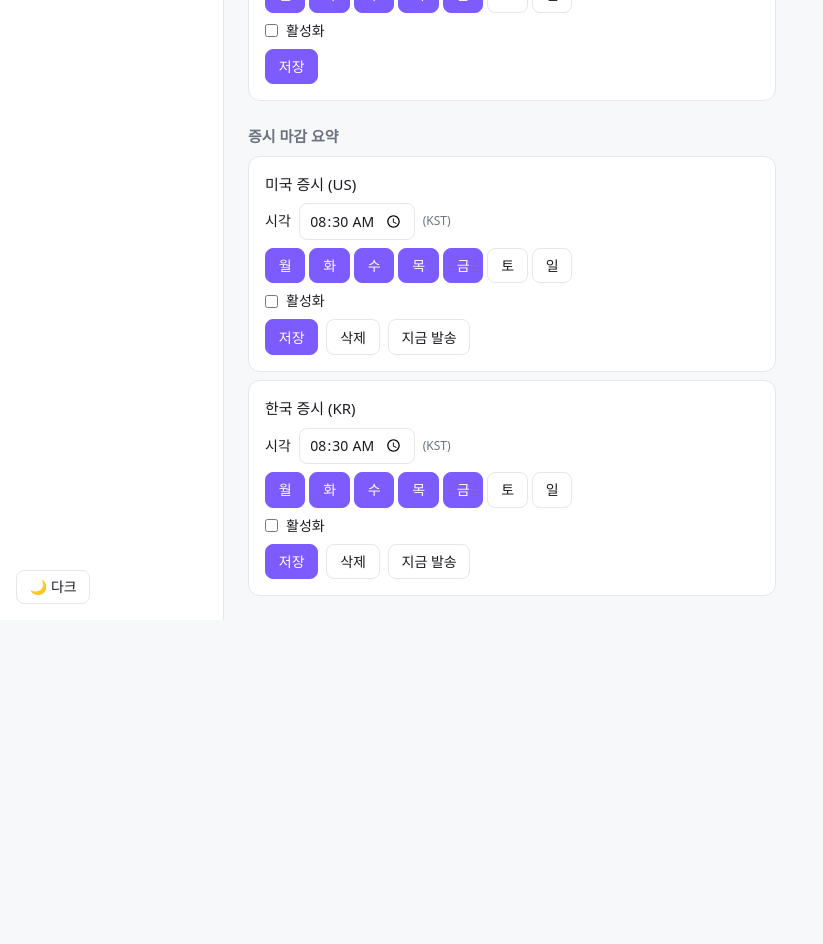
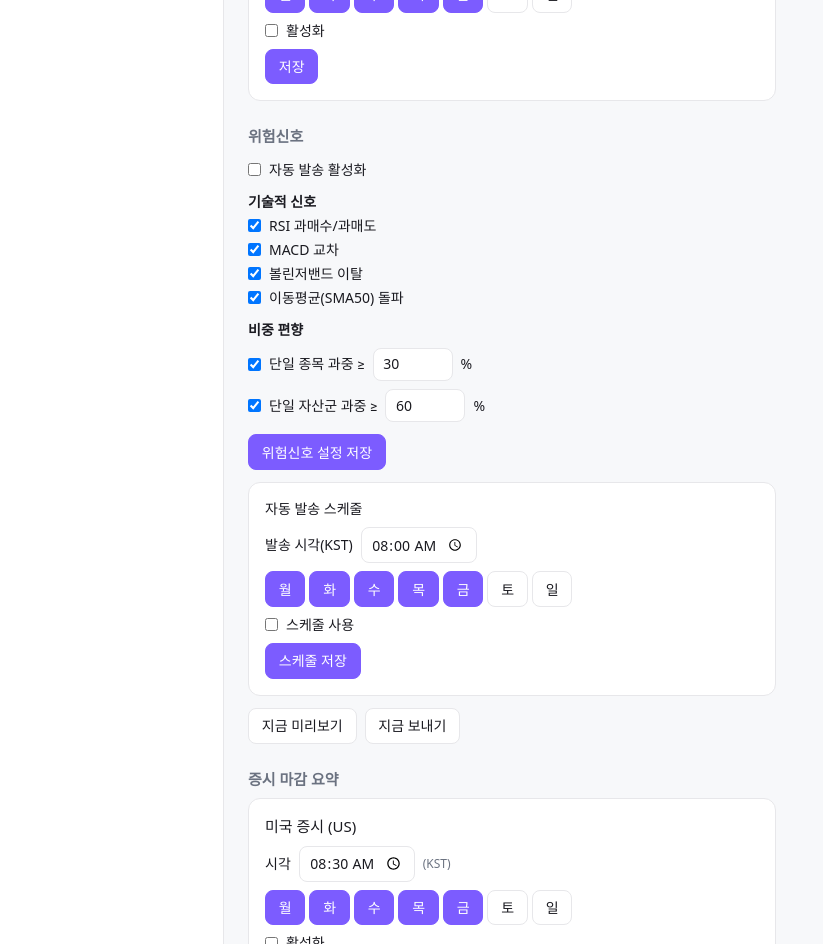
Before and after one commit to Daon2Daon/invest_portal, a React (Vite) app in the folder frontend/: page /settings in a window 1280 px wide. Shown: the part 1140-2084 px from the top of the page, without its empty margins (0-823 px from the left). Before the commit the page ends 1760 px from the top, so only its background shows below. Built offline with nearby package versions, Linux system fonts and the light colour scheme; no server answers.

Commit message:
feat(risk): 위험신호 설정 섹션(프론트)

```diff
--- a/frontend/src/api.ts
+++ b/frontend/src/api.ts
@@ -78,6 +78,19 @@ export const api = {
     j(`/api/market-summary/${m}/schedule`, { method: "DELETE" }),
   sendMarketSummary: (m: string) =>
     j<{ market: string; sent: boolean; indices: number; holdings: number; watchlist: number }>(`/api/market-summary/${m}/send`, { method: "POST" }),
+  getRiskSignal: () => j<{
+    enabled: boolean; sig_rsi: boolean; sig_macd: boolean; sig_bollinger: boolean; sig_ma: boolean;
+    sig_concentration_asset: boolean; sig_concentration_class: boolean;
+    threshold_asset_pct: number; threshold_class_pct: number;
+  }>("/api/risk-signal/settings"),
+  saveRiskSignal: (s: Record<string, boolean | number>) =>
+    j("/api/risk-signal/settings", { method: "PUT", body: JSON.stringify(s) }),
+  getRiskSchedule: () =>
+    j<{ send_time: string; days_of_week: number[]; enabled: boolean } | null>("/api/risk-signal/schedule"),
+  saveRiskSchedule: (s: { send_time: string; days_of_week: number[]; enabled: boolean }) =>
+    j("/api/risk-signal/schedule", { method: "PUT", body: JSON.stringify(s) }),
+  previewRiskSignal: () => j<{ text: string }>("/api/risk-signal/preview", { method: "POST" }),
+  sendRiskSignal: () => j<{ sent: boolean }>("/api/risk-signal/send", { method: "POST" }),
 };
 
 export type ReportRow = {
--- a/frontend/src/pages/Settings.tsx
+++ b/frontend/src/pages/Settings.tsx
@@ -90,6 +90,15 @@ export default function Settings() {
   const [schedEnabled, setSchedEnabled] = useState(false);
   const [schedMsg, setSchedMsg] = useState("");
 
+  // 위험신호
+  const [risk, setRisk] = useState({
+    enabled: false, sig_rsi: true, sig_macd: true, sig_bollinger: true, sig_ma: true,
+    sig_concentration_asset: true, sig_concentration_class: true,
+    threshold_asset_pct: 30, threshold_class_pct: 60,
+  });
+  const [riskSched, setRiskSched] = useState({ send_time: "08:00", days_of_week: [0, 1, 2, 3, 4] as number[], enabled: false });
+  const [riskPreview, setRiskPreview] = useState("");
+
   const load = async () => {
     const t = await api.getTelegram();
     setChatId(t.chat_id); setTokenSet(t.bot_token_set); setToken("");
@@ -104,6 +113,8 @@ export default function Settings() {
       const rs = await api.getReportSchedule();
       if (rs) { setSchedTime(rs.send_time); setSchedDays(rs.days_of_week); setSchedEnabled(rs.enabled); }
     } catch { /* not yet configured */ }
+    api.getRiskSignal().then((r) => setRisk(r as any)).catch(() => {});
+    api.getRiskSchedule().then((s) => { if (s) setRiskSched(s); }).catch(() => {});
   };
   useEffect(() => { load(); }, []);
 
@@ -131,6 +142,14 @@ export default function Settings() {
 
   const toggleSchedDay = (d: number) =>
     setSchedDays((p) => p.includes(d) ? p.filter((x) => x !== d) : [...p, d].sort());
+
+  const saveRisk = async () => { await api.saveRiskSignal(risk as any); };
+  const saveRiskSchedule = async () => { await api.saveRiskSchedule(riskSched); };
+  const doRiskPreview = async () => { const r = await api.previewRiskSignal(); setRiskPreview(r.text); };
+  const doRiskSend = async () => {
+    try { await api.sendRiskSignal(); setRiskPreview("텔레그램으로 발송했습니다."); }
+    catch (e) { setRiskPreview(String(e).includes("409") ? "텔레그램이 설정되지 않았습니다." : String(e)); }
+  };
 
   const saveReportSchedule = async () => {
     setSchedMsg("저장 중…");
@@ -262,6 +281,82 @@ export default function Settings() {
         </div>
       </section>
 
+      <section className="space-y-3">
+        <h2 className="font-semibold text-muted">위험신호</h2>
+        <label className="flex items-center gap-2 text-sm">
+          <input type="checkbox" checked={risk.enabled}
+                 onChange={(e) => setRisk({ ...risk, enabled: e.target.checked })} />
+          자동 발송 활성화
+        </label>
+
+        <div className="space-y-1">
+          <div className="text-sm font-semibold">기술적 신호</div>
+          {([["sig_rsi", "RSI 과매수/과매도"], ["sig_macd", "MACD 교차"],
+             ["sig_bollinger", "볼린저밴드 이탈"], ["sig_ma", "이동평균(SMA50) 돌파"]] as const).map(([k, label]) => (
+            <label key={k} className="flex items-center gap-2 text-sm">
+              <input type="checkbox" checked={(risk as any)[k]}
+                     onChange={(e) => setRisk({ ...risk, [k]: e.target.checked })} />
+              {label}
+            </label>
+          ))}
+        </div>
+
+        <div className="space-y-2">
+          <div className="text-sm font-semibold">비중 편향</div>
+          <label className="flex items-center gap-2 text-sm">
+            <input type="checkbox" checked={risk.sig_concentration_asset}
+                   onChange={(e) => setRisk({ ...risk, sig_concentration_asset: e.target.checked })} />
+            단일 종목 과중 ≥
+            <input className="input w-20" type="number" value={risk.threshold_asset_pct}
+                   onChange={(e) => setRisk({ ...risk, threshold_asset_pct: Number(e.target.value) })} /> %
+          </label>
+          <label className="flex items-center gap-2 text-sm">
+            <input type="checkbox" checked={risk.sig_concentration_class}
+                   onChange={(e) => setRisk({ ...risk, sig_concentration_class: e.target.checked })} />
+            단일 자산군 과중 ≥
+            <input className="input w-20" type="number" value={risk.threshold_class_pct}
+                   onChange={(e) => setRisk({ ...risk, threshold_class_pct: Number(e.target.value) })} /> %
+          </label>
+        </div>
+
+        <button className="btn btn-primary" onClick={saveRisk}>위험신호 설정 저장</button>
+
+        <div className="card space-y-2 mt-2">
+          <div className="font-medium text-sm">자동 발송 스케줄</div>
+          <div className="flex items-center gap-2 flex-wrap">
+            <label className="text-sm">발송 시각(KST)</label>
+            <input className="input" type="time" value={riskSched.send_time}
+                   onChange={(e) => setRiskSched({ ...riskSched, send_time: e.target.value })} />
+          </div>
+          <div className="flex items-center gap-1 flex-wrap">
+            {DAY_LABELS.map((d, i) => (
+              <button key={i} type="button"
+                className={riskSched.days_of_week.includes(i) ? "btn btn-primary" : "btn"}
+                onClick={() => setRiskSched({
+                  ...riskSched,
+                  days_of_week: riskSched.days_of_week.includes(i)
+                    ? riskSched.days_of_week.filter((x) => x !== i)
+                    : [...riskSched.days_of_week, i].sort(),
+                })}>{d}</button>
+            ))}
+          </div>
+          <label className="flex items-center gap-2 text-sm">
+            <input type="checkbox" checked={riskSched.enabled}
+                   onChange={(e) => setRiskSched({ ...riskSched, enabled: e.target.checked })} />
+            스케줄 사용
+          </label>
+          <div className="flex gap-2 items-center">
+            <button className="btn btn-primary" onClick={saveRiskSchedule}>스케줄 저장</button>
+          </div>
+        </div>
+
+        <div className="flex gap-2">
+          <button className="btn" onClick={doRiskPreview}>지금 미리보기</button>
+          <button className="btn" onClick={doRiskSend}>지금 보내기</button>
+        </div>
+        {riskPreview && <div className="card whitespace-pre-wrap text-sm">{riskPreview}</div>}
+      </section>
+
       <section className="space-y-2">
         <h2 className="font-semibold text-muted">증시 마감 요약</h2>
         <MarketSummaryBlock market="US" label="미국 증시 (US)" />
```
